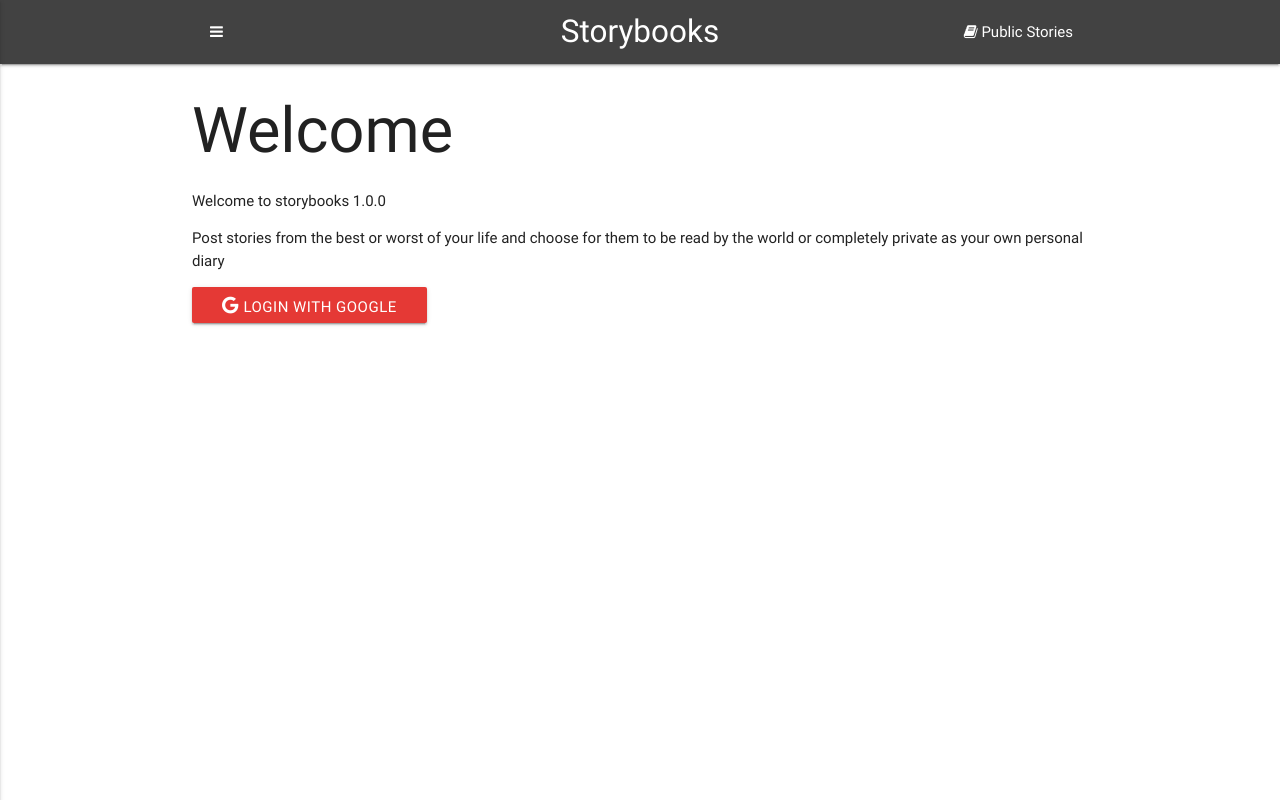
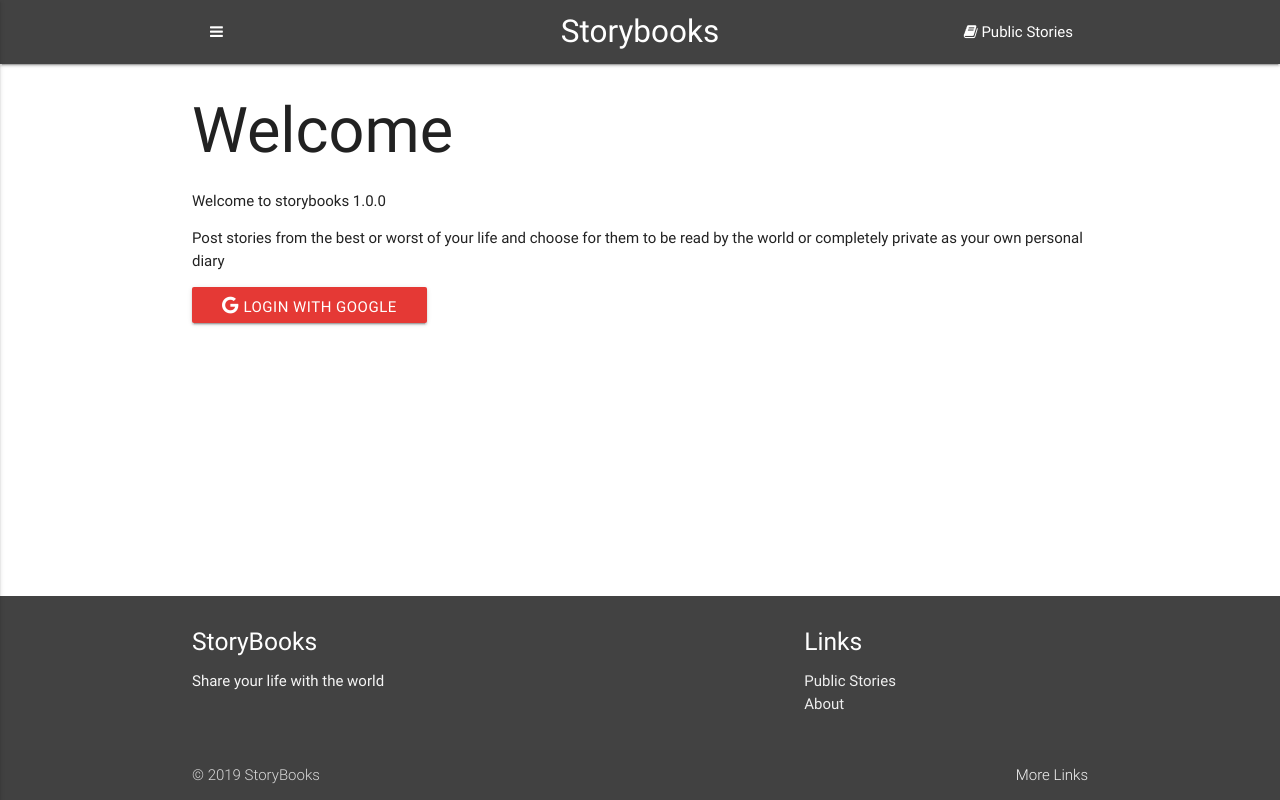
Before and after one commit to imansyaefulloh/nodejs-storybooks, a Node server app: page / in a window 1280 px wide. Run offline with Node 20, Linux system fonts and the light colour scheme; some libraries are stand-ins or nearby versions.

Commit message:
protecting routes

```diff
--- a/app.js
+++ b/app.js
@@ -1,3 +1,4 @@
+const path = require('path');
 const express = require('express');
 const exphbs = require('express-handlebars');
 const mongoose = require('mongoose');
@@ -11,6 +12,7 @@ require('./config/passport')(passport);
 // Load Routes
 const index = require('./routes/index');
 const auth = require('./routes/auth');
+const stories = require('./routes/stories');
 
 // Load Keys
 const keys = require('./config/keys');
@@ -47,9 +49,13 @@ app.use((req, res, next) => {
   next();
 });
 
+// set static folder
+app.use(express.static(path.join(__dirname, 'public')));
+
 // Use Routes
 app.use('/', index);
 app.use('/auth', auth);
+app.use('/stories', stories);
 
 
 const port = process.env.PORT || 3000;
--- /dev/null
+++ b/helpers/auth.js
@@ -0,0 +1,16 @@
+module.exports = {
+  ensureAuthenticated: (req, res, next) => {
+    if (req.isAuthenticated()) {
+      return next();
+    }
+
+    res.redirect('/');
+  },
+  ensureGuest: (req, res, next) => {
+    if (req.isAuthenticated()) {
+      res.redirect('/dashboard');
+    } else {
+      return next();
+    }
+  }
+}
--- /dev/null
+++ b/public/css/style.css
@@ -0,0 +1,9 @@
+body {
+  display: flex;
+  min-height: 100vh;
+  flex-direction: column;
+}
+
+main {
+  flex: 1 0 auto;
+}
--- a/routes/index.js
+++ b/routes/index.js
@@ -1,12 +1,17 @@
 const express = require('express');
 const router = express.Router();
+const { ensureAuthenticated, ensureGuest } = require('../helpers/auth');
 
-router.get('/', (req, res) => {
+router.get('/', ensureGuest, (req, res) => {
   res.render('index/welcome');
 });
 
-router.get('/dashboard', (req, res) => {
-  res.send('Dashboard');
+router.get('/dashboard', ensureAuthenticated, (req, res) => {
+  res.render('index/dashboard');
+});
+
+router.get('/about', (req, res) => {
+  res.render('index/about');
 });
 
 module.exports = router;
--- /dev/null
+++ b/views/index/about.handlebars
@@ -0,0 +1,4 @@
+<h1>About</h1>
+<p>Version 1.0.0</p>
+<p>Lorem ipsum dolor sit amet consectetur adipisicing elit. Mollitia ipsa sequi fugiat placeat, quas at doloribus
+  blanditiis repellendus voluptas exercitationem?</p>
--- /dev/null
+++ b/views/index/dashboard.handlebars
@@ -0,0 +1,2 @@
+<h1>Welcome {{user.firstname}}</h1>
+<h4>Your Stories</h4>
--- a/views/layouts/main.handlebars
+++ b/views/layouts/main.handlebars
@@ -9,15 +9,20 @@
   <link rel="stylesheet" href="https://cdnjs.cloudflare.com/ajax/libs/materialize/0.100.2/css/materialize.min.css">
   <link href="https://stackpath.bootstrapcdn.com/font-awesome/4.7.0/css/font-awesome.min.css" rel="stylesheet"
     integrity="sha384-wvfXpqpZZVQGK6TAh5PVlGOfQNHSoD2xbE+QkPxCAFlNEevoEH3Sl0sibVcOQVnN" crossorigin="anonymous">
+  <link rel="stylesheet" href="/css/style.css">
 </head>
 
 <body>
   {{> _header }}
+  {{#if user}}
+  {{> _add-btn }}
+  {{/if}}
   <main>
     <div class="container">
       {{{body}}}
     </div>
   </main>
+  {{> _footer }}
   <script src="https://cdnjs.cloudflare.com/ajax/libs/jquery/3.4.1/jquery.min.js"></script>
   <script src="https://cdnjs.cloudflare.com/ajax/libs/materialize/0.100.2/js/materialize.min.js"></script>
   <script>
--- /dev/null
+++ b/views/partials/_add-btn.handlebars
@@ -0,0 +1,3 @@
+<div class="fixed-action-btn">
+  <a href="/stories/add" class="btn-floating btn-large red"><i class="fa fa-plus"></i></a>
+</div>
--- /dev/null
+++ b/views/partials/_footer.handlebars
@@ -0,0 +1,23 @@
+<footer class="page-footer grey darken-3">
+  <div class="container">
+    <div class="row">
+      <div class="col l6 s12">
+        <h5 class="white-text">StoryBooks</h5>
+        <p class="grey-text text-lighten-4">Share your life with the world</p>
+      </div>
+      <div class="col l4 offset-l2 s12">
+        <h5 class="white-text">Links</h5>
+        <ul>
+          <li><a class="grey-text text-lighten-3" href="/stories">Public Stories</a></li>
+          <li><a class="grey-text text-lighten-3" href="/about">About</a></li>
+        </ul>
+      </div>
+    </div>
+  </div>
+  <div class="footer-copyright">
+    <div class="container">
+      © 2019 StoryBooks
+      <a class="grey-text text-lighten-4 right" href="#!">More Links</a>
+    </div>
+  </div>
+</footer>
--- a/views/partials/_header.handlebars
+++ b/views/partials/_header.handlebars
@@ -1,7 +1,7 @@
 <nav class="grey darken-3">
   <div class="container">
     <div class="nav-wrapper">
-      <a href="/stories" class="brand-logo center">Storybooks</a>
+      <a href="/" class="brand-logo center">Storybooks</a>
       <a href="#" class="button-collapse show-on-large" data-activates="main-menu">
         <i class="fa fa-bars"></i>
       </a>
```
Also changed, not shown: routes/stories.js (added, +12 -0 lines), views/stories/add.handlebars (added, +1 -0 lines), views/stories/edit.handlebars (added, +1 -0 lines), views/stories/index.handlebars (added, +1 -0 lines), views/stories/show.handlebars (added, +1 -0 lines).
